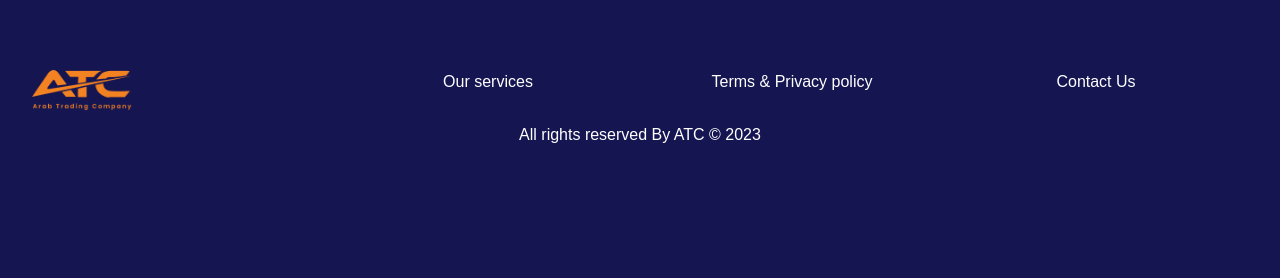
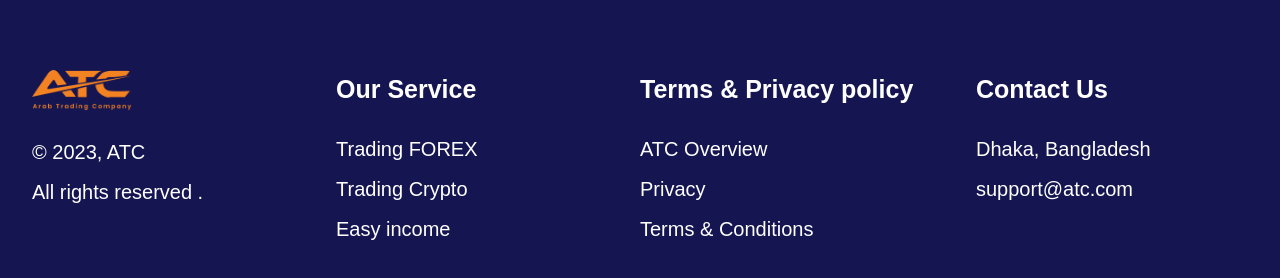
Before and after one commit to riyadh9292/atc-frontend, a Next.js app: page / in a window 1280 px wide. Shown: the part 4238-4516 px from the top of the page. Built offline with nearby package versions, Linux system fonts and the light colour scheme.

Commit message:
footer updated.

```diff
--- a/src/app/components/layouts/footer/footer.jsx
+++ b/src/app/components/layouts/footer/footer.jsx
@@ -22,22 +22,50 @@ export default function Footer() {
       </div>{" "}
       <div className="container text-white pt-[200px]">
         <div className="grid grid-cols-4 text-center">
-          <div className="flex flex-col items-start ">
+          <div className="flex flex-col items-start gap-2.5">
             <Image
               src={HeroImage}
               alt="hero__image"
               width={100}
               height={100}
-              className="rounded-md"
+              className="rounded-md pb-4"
             />
+            <p className="text-xl font-[400] leading-[30px]">© 2023, ATC</p>
+            <p className="text-xl font-[400] leading-[30px]">
+              All rights reserved .
+            </p>
           </div>
-          <div className="">Our services</div>
-          <div className="">Terms & Privacy policy</div>
-          <div className="">Contact Us</div>
+          <div className="flex flex-col items-start gap-2.5  ">
+            <p className="text-[25px] font-bold leading-[38px] pb-4">
+              Our Service
+            </p>
+            <p className="text-xl font-[400] leading-[30px]">Trading FOREX</p>
+            <p className="text-xl font-[400] leading-[30px]">Trading Crypto</p>
+            <p className="text-xl font-[400] leading-[30px]">Easy income</p>
+          </div>
+          <div className="flex flex-col items-start gap-2.5">
+            <p className="text-[25px] font-bold leading-[38px]  pb-4">
+              Terms & Privacy policy
+            </p>
+            <p className="text-xl font-[400] leading-[30px]">ATC Overview</p>
+            <p className="text-xl font-[400] leading-[30px]">Privacy</p>
+            <p className="text-xl font-[400] leading-[30px]">
+              Terms & Conditions
+            </p>
+          </div>
+          <div className="flex flex-col items-start gap-2.5 pl-8">
+            <p className="text-[25px] font-bold leading-[38px]  pb-4 ">
+              Contact Us
+            </p>
+            <p className="text-xl font-[400] leading-[30px]">
+              Dhaka, Bangladesh
+            </p>
+            <p className="text-xl font-[400] leading-[30px]">support@atc.com</p>
+          </div>
         </div>
-        <div className="flex justify-center items-center h-12">
+        {/* <div className="flex justify-center items-center h-12">
           <p className="text-white">All rights reserved By ATC © 2023</p>
-        </div>
+        </div> */}
       </div>
     </section>
   );
--- a/src/app/components/molecules/join-community/JoinCommunity.jsx
+++ b/src/app/components/molecules/join-community/JoinCommunity.jsx
@@ -1,7 +1,7 @@
 import React from "react";
 
 import "./JoinCommunity.css";
-import Button from "../../atoms/Button/Button";
+import Button from "../../atoms/button/Button";
 
 const JoinCommunity = () => {
   return (
```
